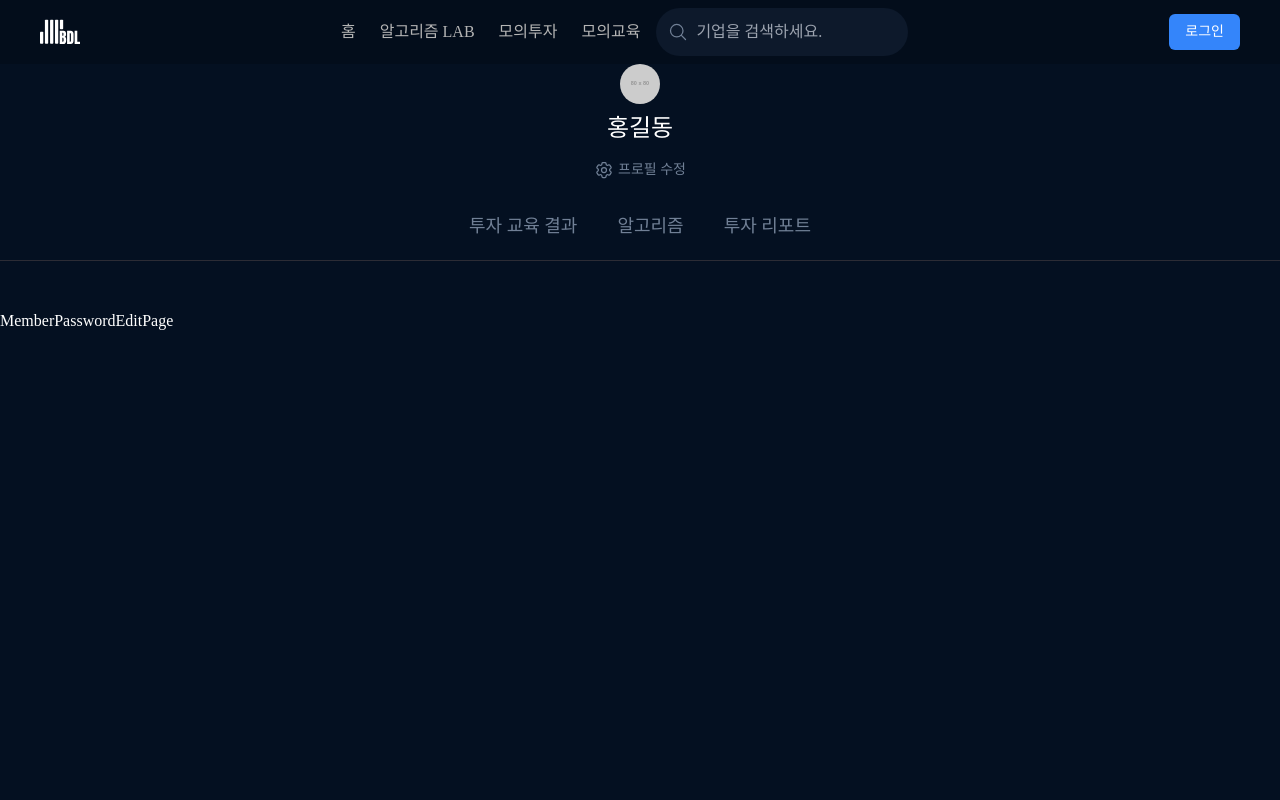
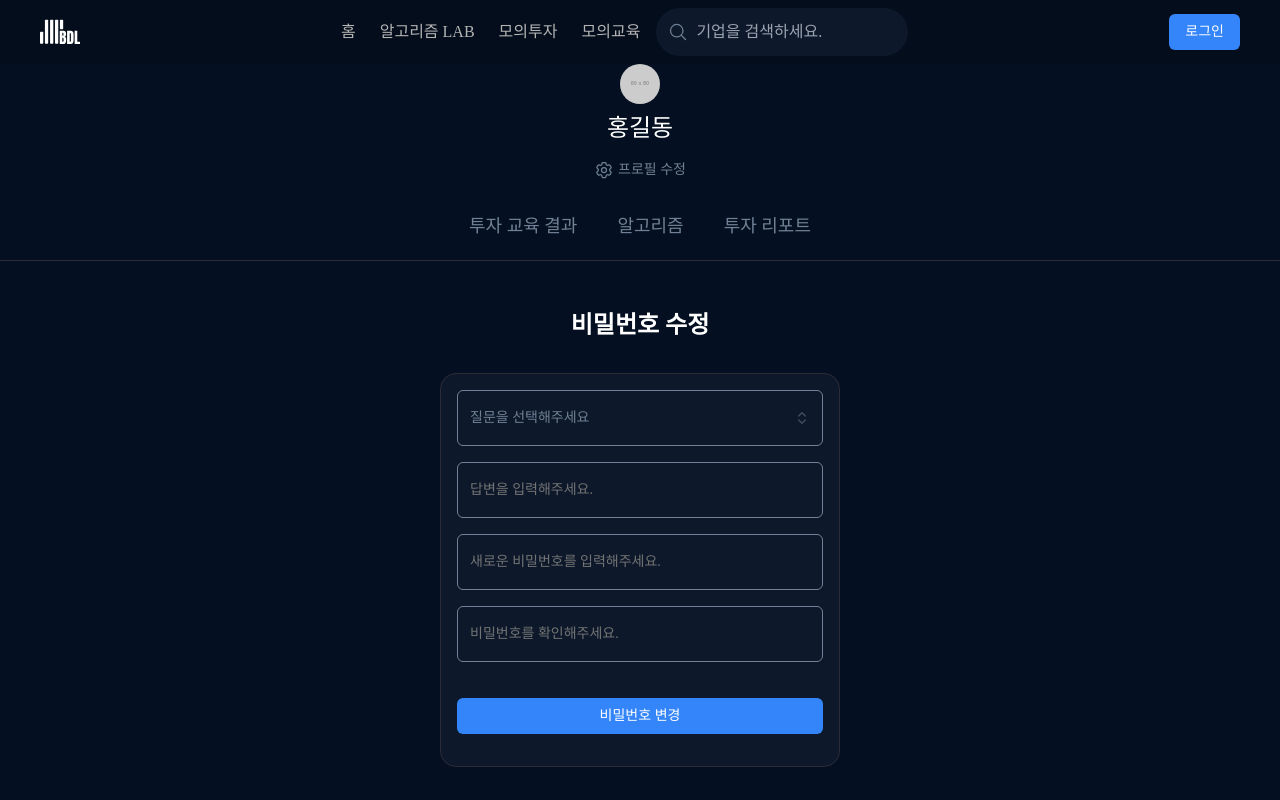
Before and after one commit to dnwnsrb11/BDL-frontend, a React (Vite) app: page /member/edit/password in a window 1280 px wide. Built offline with nearby package versions, Linux system fonts and the light colour scheme; a web font is replaced by a local one.

Commit message:
feat: 회원 비밀번호 수정 페이지 퍼블리싱

```diff
--- a/src/routes/pages/MemberPasswordEditPage.tsx
+++ b/src/routes/pages/MemberPasswordEditPage.tsx
@@ -1,3 +1,22 @@
+import { QuestionsCombobox } from '@/components/member-info/questions-combo-box';
+import { Button } from '@/components/ui/button';
+import { Input } from '@/components/ui/input';
+
 export const MemberPasswordEditPage = () => {
-  return <div>MemberPasswordEditPage</div>;
+  return (
+    <div className="flex flex-col items-center gap-4">
+      <h1 className="mb-4 text-2xl font-bold">비밀번호 수정</h1>
+      <div className="flex min-w-[400px] flex-col items-center gap-5 rounded-2xl border border-btn-primary-inactive-color bg-modal-background-color p-4">
+        <div className="flex w-full flex-col items-center gap-4">
+          <QuestionsCombobox />
+          <Input type="text" placeholder="답변을 입력해주세요." className="h-14" />
+          <Input type="password" placeholder="새로운 비밀번호를 입력해주세요." className="h-14" />
+          <Input type="password" placeholder="비밀번호를 확인해주세요." className="h-14" />
+        </div>
+        <Button variant="blue" className="m-4 w-full">
+          비밀번호 변경
+        </Button>
+      </div>
+    </div>
+  );
 };
```
